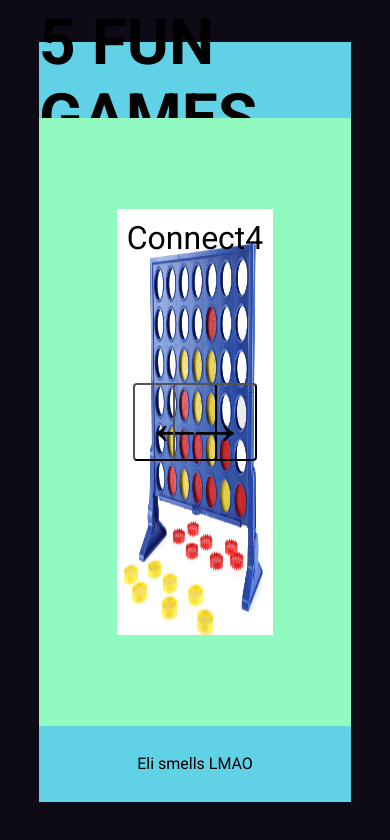
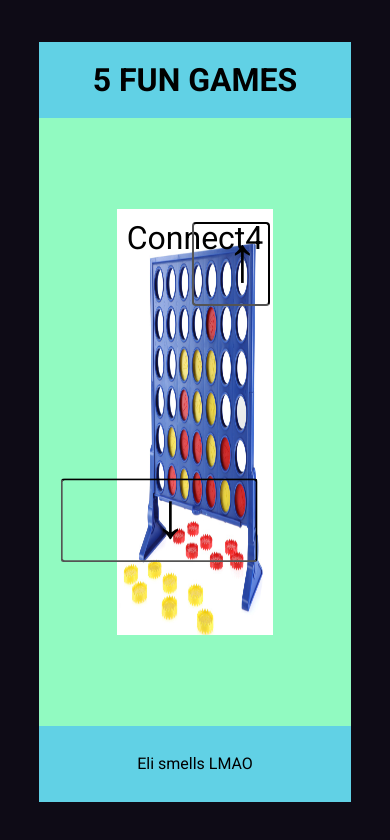
Before and after one commit to Bright-Byte/1st-website, a plain HTML site: page index.html in a window 390 px wide. Drawn offline with Linux system fonts and the light colour scheme; files that its build step writes are made by us from their sources.

Commit message:
Update style.css

```diff
--- a/css/style.css
+++ b/css/style.css
@@ -23,7 +23,7 @@
 }
 
 #title {
-    font-size: 32px;
+    font-size: 24px;
 }
 
 main {
@@ -122,3 +122,30 @@
     align-items: center;
     justify-content: center;
 }
+
+@media screen and (max-width: 450px) {
+  .carousel {
+    display: flex;
+    flex-direction: column;
+    justify-content: center;
+    align-items: center;
+  }
+
+  #title {
+    font-size: 16px;
+  }
+
+  .carousel-button.next {
+    transform: rotate(270deg);
+    top: 1rem;
+    right: 0rem;
+  }
+
+  .carousel-button.prev {
+    transform: rotate(270deg);
+    bottom: 1rem;
+    left: 0rem;
+  }
+
+
+}
```
